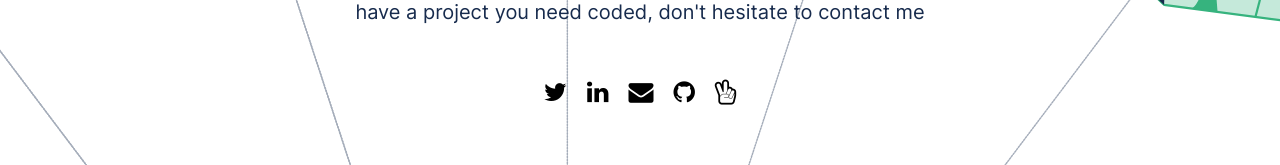
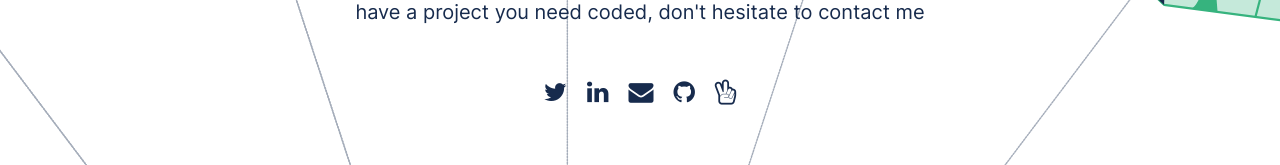
Before and after one commit to lexoxo/Portfolio-setup-and-mobile-version-skeleton, a website: page index.html in a window 1280 px wide. Shown: the part 342-507 px from the top of the page. Drawn offline with Linux system fonts and the light colour scheme; a web font is replaced by a local one.

Commit message:
Update icon color

```diff
--- a/styles.css
+++ b/styles.css
@@ -99,6 +99,7 @@ header img {
 .social i {
   padding: 10px;
   font-size: 25px !important;
+  color: #172b4d;
 }
 
 .more-img {
```
